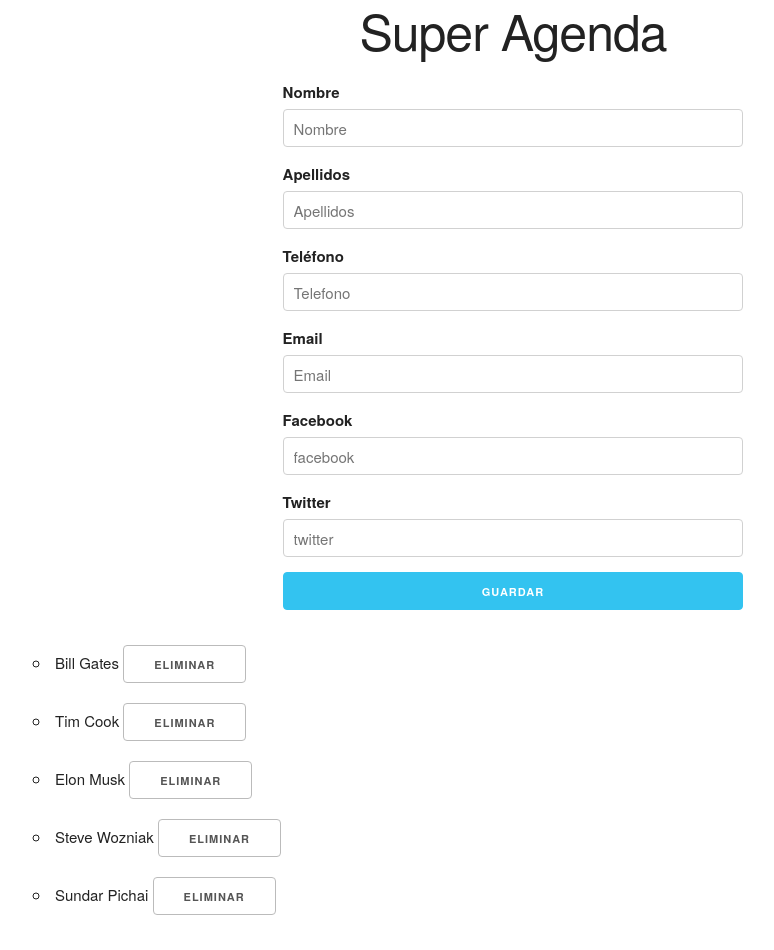
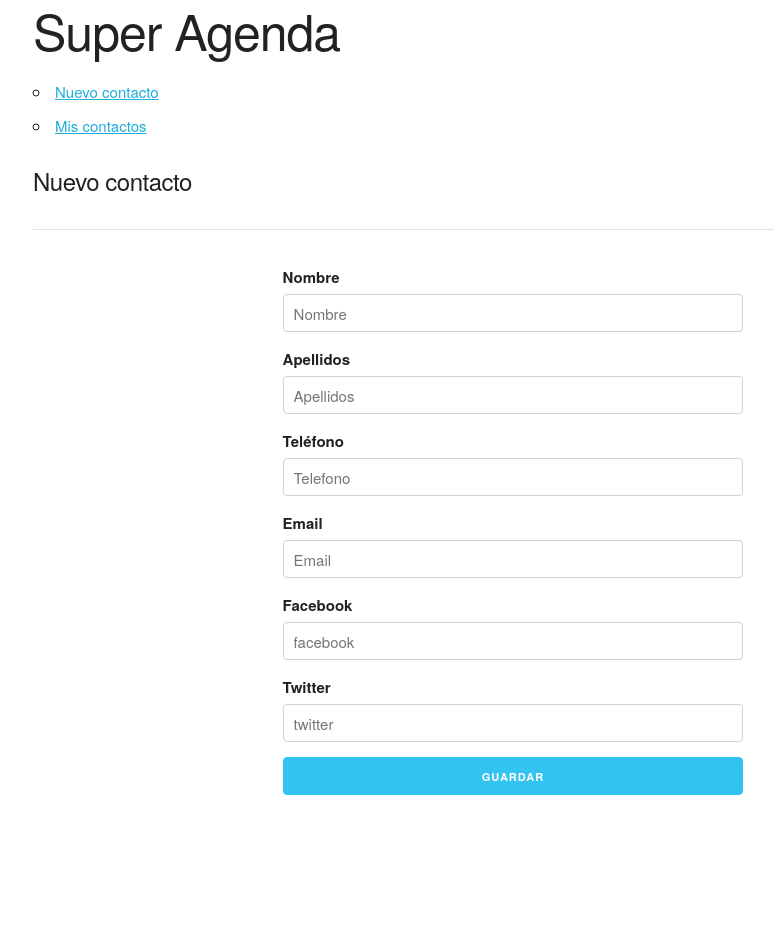
Before and after one commit to jexus6/agenda, an Angular app: page /nuevo in a window 1280 px wide. Before the commit this address led to /. Shown: the whole page, without its empty margins (127-901 px from the left). After the commit the page ends 830 px from the top, so only its background shows below. Built offline with nearby package versions, Linux system fonts and the light colour scheme.

Commit message:
Navegacion con router creada

```diff
--- a/src/app/app-routing.module.ts
+++ b/src/app/app-routing.module.ts
@@ -1,7 +1,23 @@
 import { NgModule } from '@angular/core';
 import { Routes, RouterModule } from '@angular/router';
+import { NuevoContactoComponent } from './nuevo-contacto/nuevo-contacto.component';
+import { MisContactosComponent } from './mis-contactos/mis-contactos.component';
 
-const routes: Routes = [];
+const routes: Routes = [
+{
+  path: 'nuevo',
+  component: NuevoContactoComponent
+},
+{
+  path: 'todos',
+  component: MisContactosComponent
+},
+{
+  path: '**',
+  pathMatch: 'full',
+  redirectTo: 'todos'
+}
+];
 
 @NgModule({
   imports: [RouterModule.forRoot(routes)],
--- a/src/app/app.component.html
+++ b/src/app/app.component.html
@@ -1,13 +1,25 @@
 <div class="container">
-    <!--The content below is only a placeholder and can be replaced.-->
-    <div style="text-align:center">
-        <h1>
-            Super Agenda
-        </h1>
-    </div>
-    <div>
-        <app-formulario-contacto (botonGuardarPulsado)="guardarContacto($event)"></app-formulario-contacto>
-        <app-lista-contactos [contactos]="listaContactos" (botonEliminarPulsado)="borrarContacto($event)">
-        </app-lista-contactos>
-    </div>
+  <!--The content below is only a placeholder and can be replaced.-->
+  <header>
+    <h1>
+      Super Agenda
+    </h1>
+  </header>
+<!-- Barra de navegación-->
+<nav>
+  <ul>
+    <li>
+      <a routerLink="/nuevo"> Nuevo contacto</a>
+    </li>
+    <li>
+      <a routerLink="/todos">Mis contactos</a>
+    </li>
+  </ul>
+</nav>
+
+  <!--
+    Zona dinamica
+-->
+  <router-outlet></router-outlet>
+
 </div>
--- a/src/app/app.component.ts
+++ b/src/app/app.component.ts
@@ -1,31 +1,10 @@
 import { Component, OnInit } from '@angular/core';
-import { ContactosService } from './contactos.service';
-import { Contacto } from './contacto';
 
 @Component({
   selector: 'app-root',
   templateUrl: './app.component.html',
   styleUrls: ['./app.component.css']
 })
-export class AppComponent implements OnInit {
-
-  listaContactos: Contacto[];
-
-  constructor(private _contactosService: ContactosService) { }
-
-  ngOnInit(): void {
-    console.log('APPComponent on Init');
-    this.listaContactos = this._contactosService.obtenerContactos();
-  }
-
-  guardarContacto(contacto: Contacto): void {
-    this._contactosService.crearContacto(contacto);
-    this.listaContactos = this._contactosService.obtenerContactos();
-  }
-
-  borrarContacto(contacto: Contacto): void {
-     this._contactosService.eliminarContacto(contacto);
-     this.listaContactos = this._contactosService.obtenerContactos();
-  }
+export class AppComponent {
 
 }
--- a/src/app/app.module.ts
+++ b/src/app/app.module.ts
@@ -8,13 +8,17 @@ import { AppComponent } from './app.component';
 import { ListaContactosComponent } from './lista-contactos/lista-contactos.component';
 import { ContactosService } from './contactos.service';
 import { FormularioContactoComponent } from './formulario-contacto/formulario-contacto.component';
+import { NuevoContactoComponent } from './nuevo-contacto/nuevo-contacto.component';
+import { MisContactosComponent } from './mis-contactos/mis-contactos.component';
 
 
 @NgModule({
   declarations: [
     AppComponent,
     ListaContactosComponent,
-    FormularioContactoComponent
+    FormularioContactoComponent,
+    NuevoContactoComponent,
+    MisContactosComponent
   ],
   imports: [
     BrowserModule,
--- /dev/null
+++ b/src/app/mis-contactos/mis-contactos.component.html
@@ -0,0 +1,10 @@
+<header>
+  <h5>
+    Nuevo contacto
+  </h5>
+  <hr>
+</header>
+<div>
+  <app-lista-contactos [contactos]="listaContactos" (botonEliminarPulsado)="borrarContacto($event)">
+  </app-lista-contactos>
+</div>
--- /dev/null
+++ b/src/app/mis-contactos/mis-contactos.component.ts
@@ -0,0 +1,25 @@
+import { Component, OnInit } from '@angular/core';
+import { Contacto } from '../contacto';
+import { ContactosService } from '../contactos.service';
+
+@Component({
+  selector: 'app-mis-contactos',
+  templateUrl: './mis-contactos.component.html',
+  styleUrls: ['./mis-contactos.component.css']
+})
+export class MisContactosComponent implements OnInit {
+
+  listaContactos: Contacto[];
+
+  constructor(private _contactosService: ContactosService) { }
+
+  ngOnInit() {
+    this.listaContactos = this._contactosService.obtenerContactos();
+  }
+
+  borrarContacto(contacto: Contacto): void {
+    this._contactosService.eliminarContacto(contacto);
+    this.listaContactos = this._contactosService.obtenerContactos();
+ }
+
+}
--- /dev/null
+++ b/src/app/nuevo-contacto/nuevo-contacto.component.html
@@ -0,0 +1,10 @@
+<header>
+<h5>
+  Nuevo contacto
+</h5>
+<hr>
+</header>
+<div>
+<app-formulario-contacto (botonGuardarPulsado)="guardarContacto($event)">
+</app-formulario-contacto>
+</div>
--- /dev/null
+++ b/src/app/nuevo-contacto/nuevo-contacto.component.ts
@@ -0,0 +1,21 @@
+import { Component, OnInit } from '@angular/core';
+import { Contacto } from '../contacto';
+import { ContactosService } from '../contactos.service';
+import { Router } from '@angular/router';
+
+@Component({
+  selector: 'app-nuevo-contacto',
+  templateUrl: './nuevo-contacto.component.html',
+  styleUrls: ['./nuevo-contacto.component.css']
+})
+export class NuevoContactoComponent {
+
+  constructor(private _contactosService: ContactosService,
+  private _router: Router) { }
+
+  guardarContacto(contacto: Contacto): void {
+    this._contactosService.crearContacto(contacto);
+    this._router.navigateByUrl('/todos');
+  }
+
+}
```
Also changed, not shown: src/app/mis-contactos/mis-contactos.component.css (added), src/app/nuevo-contacto/nuevo-contacto.component.css (added), 2 other files (tests, documents, lock files or other folders).
